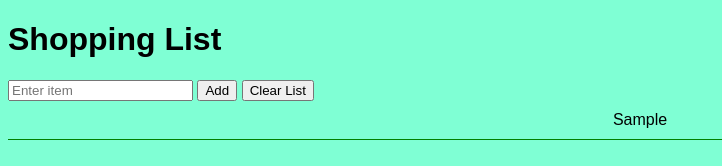
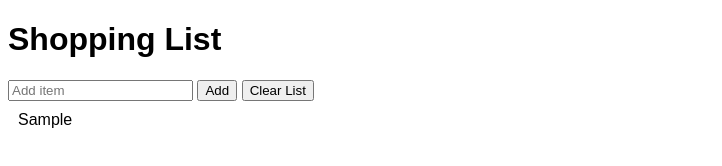
Before and after one commit to azmi-adan/wk2, a plain HTML site: page index.html in a window 1280 px wide. Both pictures are taken after typing "Sample" into the empty fields and a click on the button "Add". Shown: the whole page, without its empty margins (0-722 px from the left). Drawn offline with Linux system fonts and the light colour scheme.

Commit message:
add all files

```diff
--- a/css/style.css
+++ b/css/style.css
@@ -1,29 +1,24 @@
 
 body {
     font-family: Arial, sans-serif;
-    background-color: aquamarine;
 }
 
-#shopping-list {
+#list-container {
     list-style: none;
     padding: 0;
     margin: 0;
-    text-align: center;
 }
 
-#shopping-list li {
+#list-container li {
     padding: 10px;
-    border-bottom: 1px solid green;
-    align-items: center;
+    border-bottom: 1px solid #ccc;
 }
 
-#shopping-list li.purchased {
-    text-decoration: line-through;
-    background-color: bisque;
-align-items: center;
-
+#list-container li:last-child {
+    border-bottom: none;
 }
 
-#shopping-list li:hover {
-    background-color: lightblue;
+.purchased {
+    text-decoration: line-through;
+    background-color: #ccc;
 }
--- a/index.html
+++ b/index.html
@@ -3,15 +3,15 @@
 <head>
     <meta charset="UTF-8">
     <meta name="viewport" content="width=device-width, initial-scale=1.0">
-    <title>Interactive Shopping List</title>
+    <title>Shopping List</title>
     <link rel="stylesheet" href="css/style.css">
 </head>
 <body>
     <h1>Shopping List</h1>
-    <input type="text" id="item-input" placeholder="Enter item">
+    <input id="item-input" type="text" placeholder="Add item">
     <button id="add-btn">Add</button>
     <button id="clear-btn">Clear List</button>
-    <ul id="shopping-list"></ul>
+    <ul id="list-container"></ul>
 
     <script src="js/script.js"></script>
 </body>
--- a/js/script.js
+++ b/js/script.js
@@ -2,44 +2,76 @@
 // JavaScript code for shopping list application
 let shoppingList = [];
 
-document.addEventListener("DOMContentLoaded", function() {
-    const addItemInput = document.getElementById("item-input");
-    const addBtn = document.getElementById("add-btn");
-    const clearBtn = document.getElementById("clear-btn");
-    const shoppingListContainer = document.getElementById("shopping-list");
+document.addEventListener('DOMContentLoaded', function() {
+    const addItemInput = document.getElementById('item-input');
+    const addBtn = document.getElementById('add-btn');
+    const clearBtn = document.getElementById('clear-btn');
+    const listContainer = document.getElementById('list-container');
 
-    addBtn.addEventListener("click", function() {
+    addBtn.addEventListener('click', function() {
         const newItem = addItemInput.value.trim();
         if (newItem) {
-            shoppingList.push({ item: newItem, purchased: false });
-            addItemInput.value = "";
-            renderShoppingList();
+            shoppingList.push({ name: newItem, purchased: false });
+            addItemInput.value = '';
+            renderList();
         }
     });
 
-    clearBtn.addEventListener("click", function() {
+    clearBtn.addEventListener('click', function() {
         shoppingList = [];
-        renderShoppingList();
+        renderList();
     });
 
-    shoppingListContainer.addEventListener("click", function(event) {
-        if (event.target.tagName === "LI") {
+    listContainer.addEventListener('click', function(event) {
+        if (event.target.tagName === 'LI') {
             const listItem = event.target;
-            const itemIndex = Array.prototype.indexOf.call(shoppingListContainer.children, listItem);
-            shoppingList[itemIndex].purchased = !shoppingList[itemIndex].purchased;
-            renderShoppingList();
+            const index = Array.prototype.indexOf.call(listContainer.children, listItem);
+            shoppingList[index].purchased = !shoppingList[index].purchased;
+            renderList();
         }
     });
 
-    function renderShoppingList() {
-        shoppingListContainer.innerHTML = "";
+    listContainer.addEventListener('dblclick', function(event) {
+        if (event.target.tagName === 'LI') {
+            const listItem = event.target;
+            const index = Array.prototype.indexOf.call(listContainer.children, listItem);
+            const editText = prompt('Edit item:', shoppingList[index].name);
+            if (editText) {
+                shoppingList[index].name = editText;
+                renderList();
+            }
+        }
+    });
+
+    renderList();
+
+    function renderList() {
+        listContainer.innerHTML = '';
         shoppingList.forEach(function(item, index) {
-            const listItem = document.createElement("LI");
-            listItem.textContent = item.item;
+            const listItem = document.createElement('LI');
+            listItem.textContent = item.name;
             if (item.purchased) {
-                listItem.classList.add("purchased");
+                listItem.classList.add('purchased');
             }
-            shoppingListContainer.appendChild(listItem);
+            listContainer.appendChild(listItem);
         });
     }
+
+    // Persistence using local storage
+    function saveList() {
+        localStorage.setItem('shoppingList', JSON.stringify(shoppingList));
+    }
+
+    function loadList() {
+        const storedList = localStorage.getItem('shoppingList');
+        if (storedList) {
+            shoppingList = JSON.parse(storedList);
+            renderList();
+        }
+    }
+
+    loadList();
+
+    // Save the list on page unload
+    window.addEventListener('beforeunload', saveList);
 });
```
Also changed, not shown: 1 other file.
